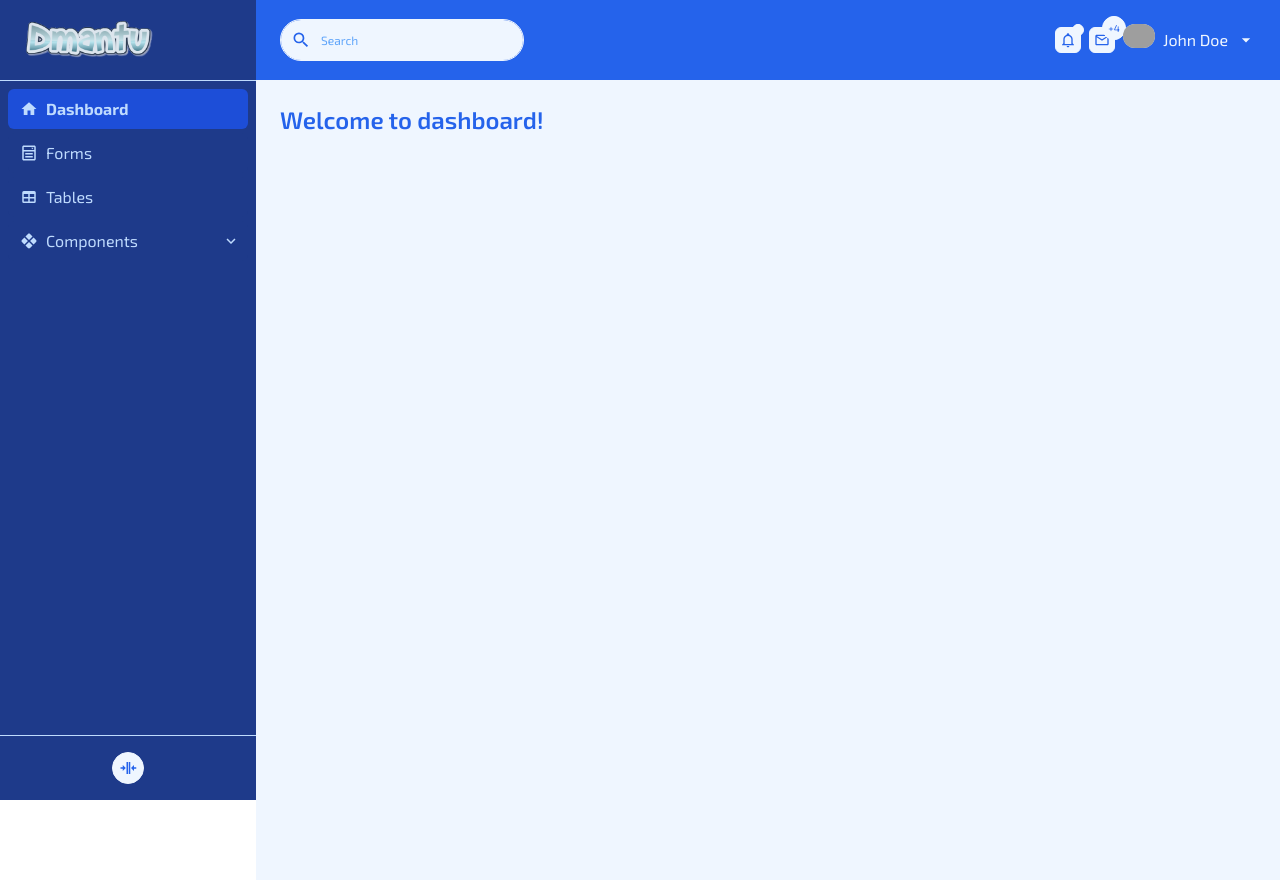
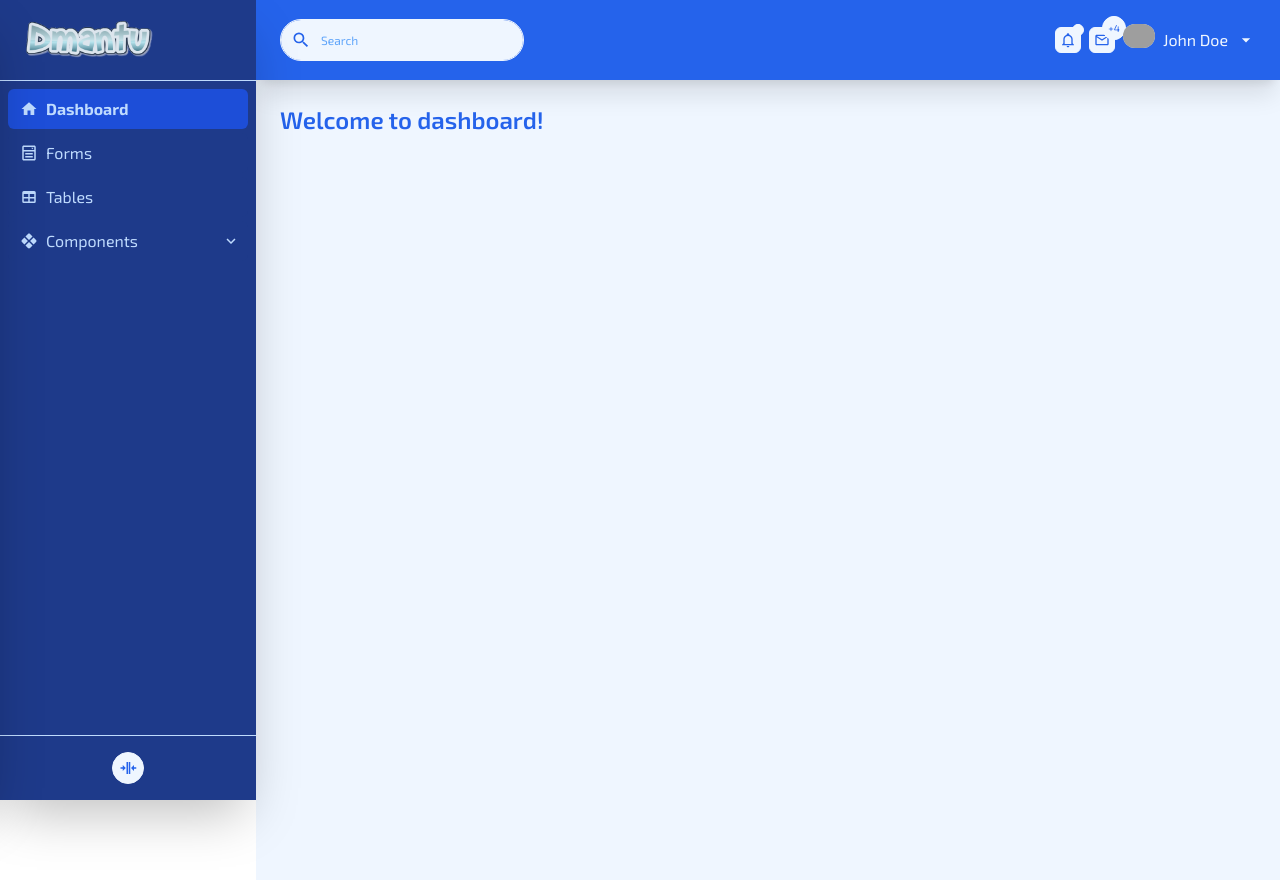
Before and after one commit to vishalkanani99/dmantu-admin, a Vue app: page / in a window 1280 px wide. Built offline with nearby package versions, Linux system fonts and the light colour scheme; grey boxes are pictures that could not be loaded.

Commit message:
modified: box shadow

```diff
--- a/src/components/NavBar.vue
+++ b/src/components/NavBar.vue
@@ -72,7 +72,7 @@ const optionsArrObjs = [
     :class="[
       props.color,
       'fixed top-0 inset-x-0 flex justify-between items-center h-20 px-6 py-4 gap-2',
-      'bg-[--color] text-[--color-inverse]',
+      'bg-[--color] text-[--color-inverse] shadow-xl',
     ]"
   >
     <Button
--- a/src/components/sidebar/SideBar.vue
+++ b/src/components/sidebar/SideBar.vue
@@ -37,7 +37,7 @@
     };
     const style = [
       props.color,
-      'fixed flex flex-col items-center inset-y-0 min-h-dvh overflow-hidden',
+      'fixed flex flex-col items-center inset-y-0 min-h-dvh overflow-hidden shadow-2xl',
       'w-dvw xs:w-64',
       'bg-[--color] border-[--color-inverse] text-[--color-inverse]',
       transitionTranslate[props.position][2],
```
